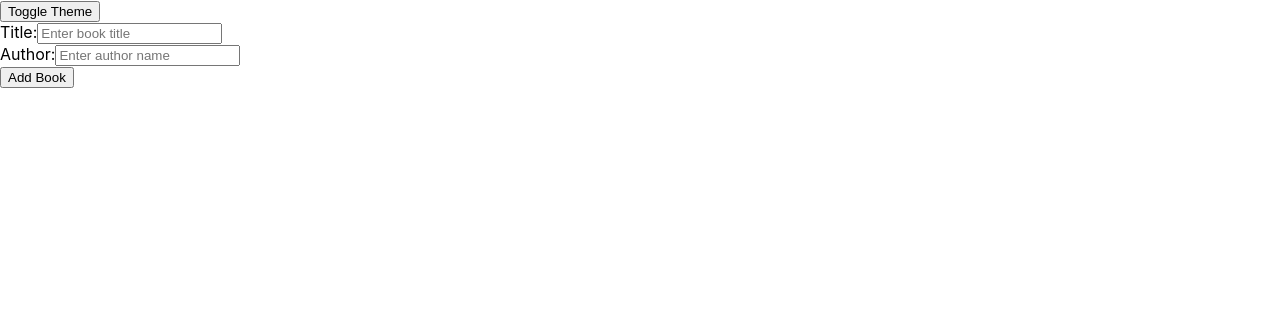
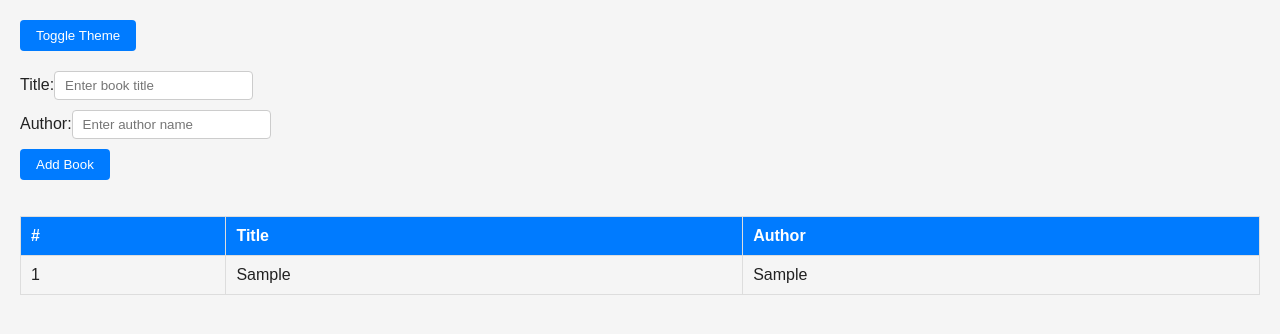
Before and after one commit to mrunmayee7131/Booklist, a React (Create React App) app: page / in a window 1280 px wide. Both pictures are taken after typing "Sample", "Sample" into the empty fields and a click on the button "Add Book". Shown: the top 334 px of the page. Built offline with nearby package versions, Linux system fonts and the light colour scheme.

Commit message:
toggle effect table and css added

```diff
--- /dev/null
+++ b/src/App.css
@@ -0,0 +1,81 @@
+
+body, html {
+  margin: 0;
+  padding: 0;
+  font-family: sans-serif;
+}
+
+
+.light {
+  background-color: #f5f5f5;
+  color: #222;
+  min-height: 100vh;
+  padding: 20px;
+  transition: all 0.3s ease;
+}
+
+
+.dark {
+  background-color: #1e1e1e;
+  color: #f5f5f5;
+  min-height: 100vh;
+  padding: 20px;
+  transition: all 0.3s ease;
+}
+
+button {
+  padding: 8px 16px;
+  margin-bottom: 20px;
+  cursor: pointer;
+  border: none;
+  border-radius: 4px;
+  background-color: #007bff;
+  color: white;
+}
+
+button:hover {
+  background-color: #0056b3;
+}
+
+
+form {
+  margin-bottom: 20px;
+}
+
+form div {
+  margin-bottom: 10px;
+}
+
+input[type="text"] {
+  padding: 6px 10px;
+  border: 1px solid #ccc;
+  border-radius: 4px;
+}
+
+
+table {
+  width: 100%;
+  border-collapse: collapse;
+}
+
+table th,
+table td {
+  padding: 10px;
+  border: 1px solid #ddd;
+  text-align: left;
+}
+
+table th {
+  background-color: #007bff;
+  color: white;
+}
+
+.dark table th {
+  background-color: #333;
+}
+
+.dark input[type="text"] {
+  background-color: #2a2a2a;
+  color: #fff;
+  border: 1px solid #555;
+}
--- a/src/App.js
+++ b/src/App.js
@@ -2,6 +2,7 @@ import React, { useState, useEffect, useContext } from 'react';
 import { ThemeContext, ThemeProvider } from './components/ThemeContext';
 import BookForm from './components/bookform';
 import BookTable from './components/booktable';
+import './App.css';
 
 const App = () => {
   const [books, setBooks] = useState([]);
--- a/src/components/booktable.jsx
+++ b/src/components/booktable.jsx
@@ -1,11 +1,30 @@
-import React from 'react'
+import React from 'react';
 
-const booktable = () => {
+const BookTable = ({ books }) => {
+  if (books.length === 0) {
+    return <p>No books added yet.</p>;
+  }
+
   return (
-    <div>
+    <table>
+      <thead>
+        <tr>
+          <th>#</th>
+          <th>Title</th>
+          <th>Author</th>
+        </tr>
+      </thead>
+      <tbody>
+        {books.map((book, index) => (
+          <tr key={index}>
+            <td>{index + 1}</td>
+            <td>{book.title}</td>
+            <td>{book.author}</td>
+          </tr>
+        ))}
+      </tbody>
+    </table>
+  );
+};
 
-    </div>
-  )
-}
-
-export default booktable
+export default BookTable;
```
